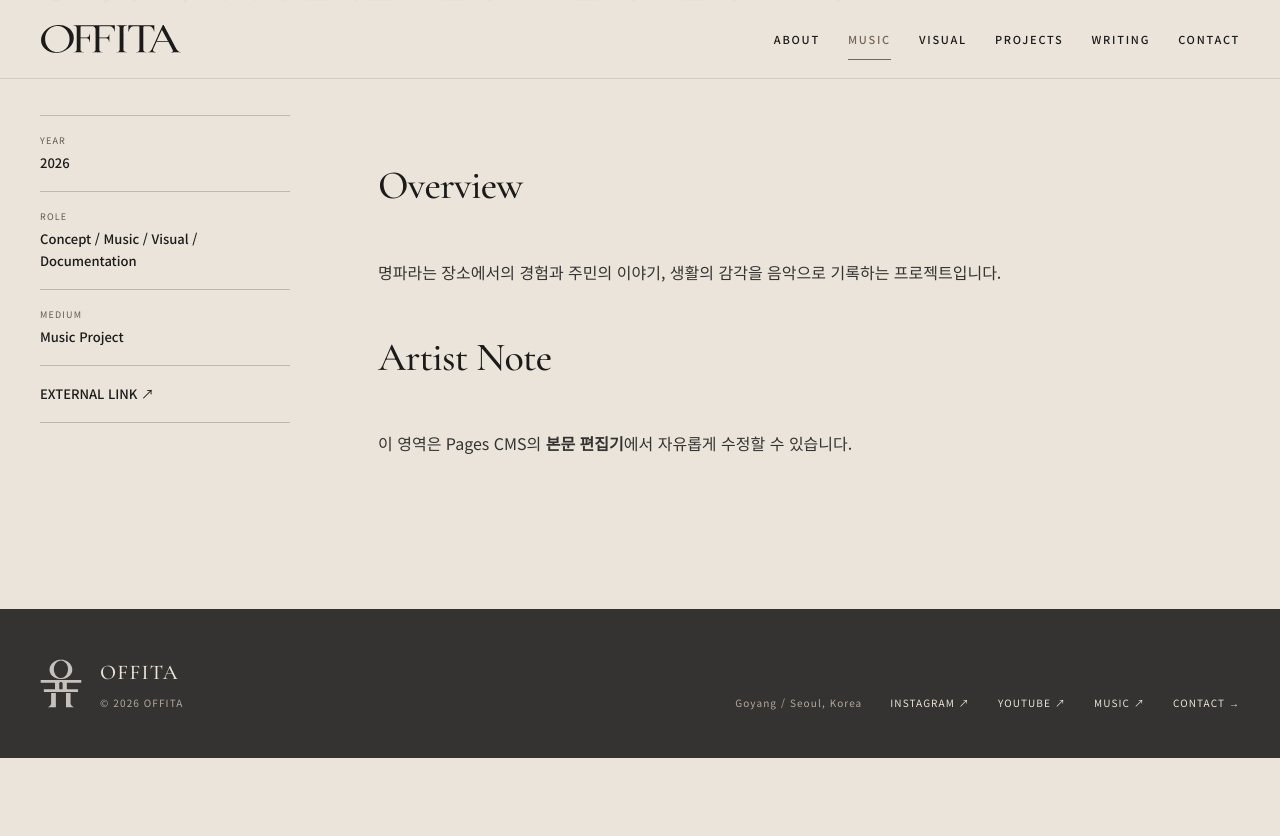
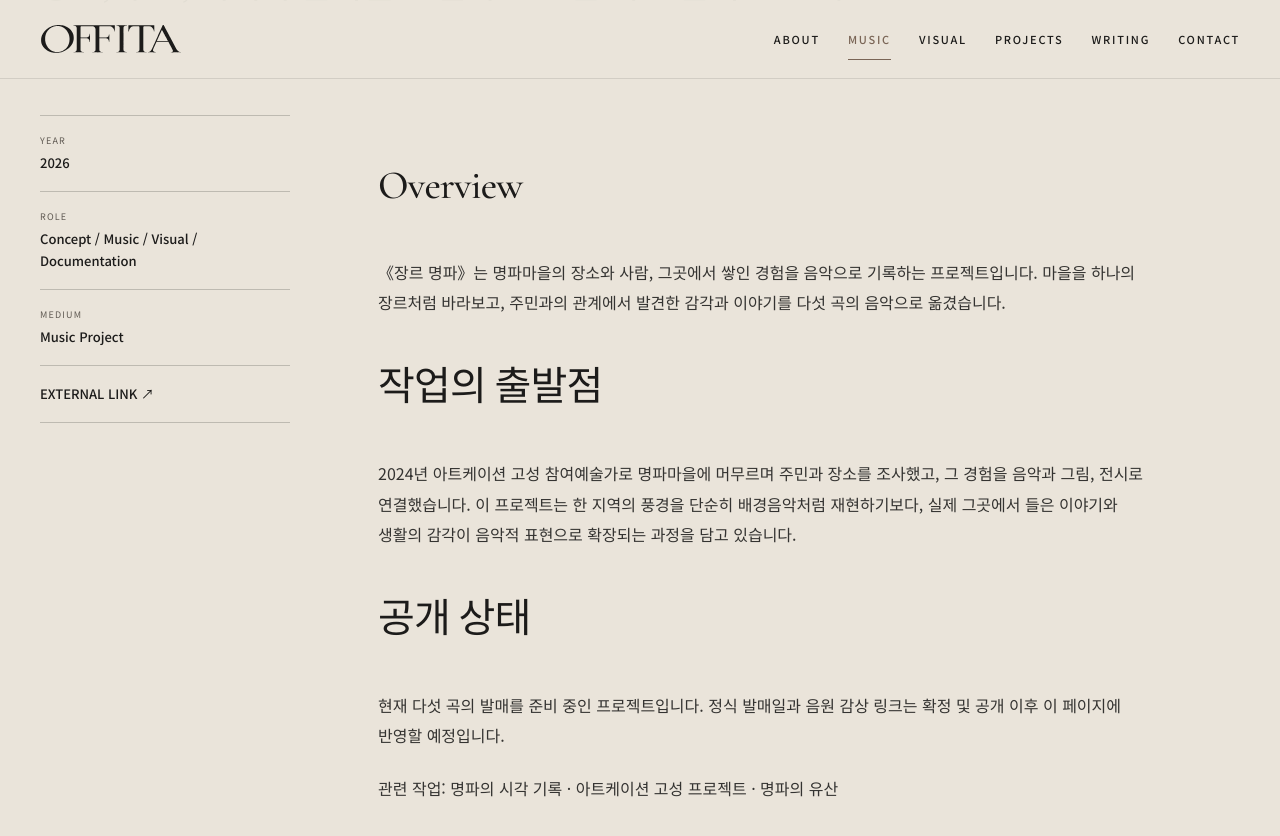
Before and after one commit to offitaamor/offitaamor.github.io, a Jekyll site: the page built from _music/genre-myeongpa.md, in a window 1280 px wide and 900 px high, scrolled down 506 px. Shown: the top 836 px of the window. Built offline with Jekyll 4.4.1, drawn with Linux system fonts in a browser that asks for light colours; before the commit the page ends 1264 px from its top, so only the background shows below that.

```diff
--- a/_music/genre-myeongpa.md
+++ b/_music/genre-myeongpa.md
@@ -11,8 +11,14 @@
 ---
 ## Overview
 
-명파라는 장소에서의 경험과 주민의 이야기, 생활의 감각을 음악으로 기록하는 프로젝트입니다.
+《장르 명파》는 명파마을의 장소와 사람, 그곳에서 쌓인 경험을 음악으로 기록하는 프로젝트입니다. 마을을 하나의 장르처럼 바라보고, 주민과의 관계에서 발견한 감각과 이야기를 다섯 곡의 음악으로 옮겼습니다.
 
-## Artist Note
+## 작업의 출발점
 
-이 영역은 Pages CMS의 **본문 편집기**에서 자유롭게 수정할 수 있습니다.
+2024년 아트케이션 고성 참여예술가로 명파마을에 머무르며 주민과 장소를 조사했고, 그 경험을 음악과 그림, 전시로 연결했습니다. 이 프로젝트는 한 지역의 풍경을 단순히 배경음악처럼 재현하기보다, 실제 그곳에서 들은 이야기와 생활의 감각이 음악적 표현으로 확장되는 과정을 담고 있습니다.
+
+## 공개 상태
+
+현재 다섯 곡의 발매를 준비 중인 프로젝트입니다. 정식 발매일과 음원 감상 링크는 확정 및 공개 이후 이 페이지에 반영할 예정입니다.
+
+관련 작업: [명파의 시각 기록]({{ '/visual/myeongpa-artwork/' | relative_url }}) · [아트케이션 고성 프로젝트]({{ '/projects/genre-myeongpa/' | relative_url }}) · [명파의 유산]({{ '/writing/myeongpa-heritage/' | relative_url }})
```
